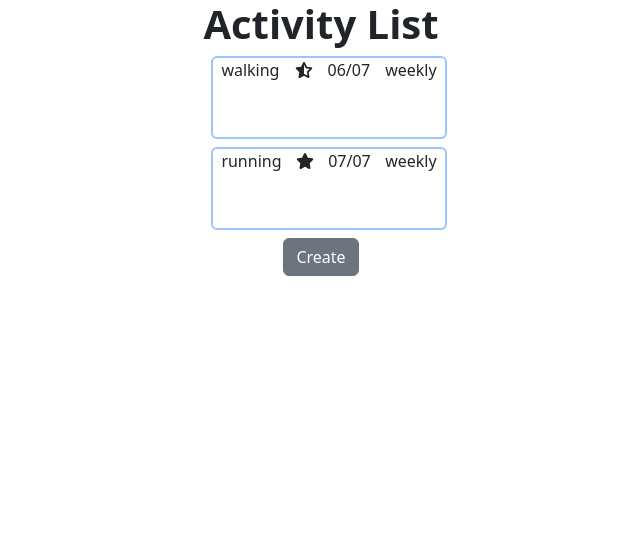
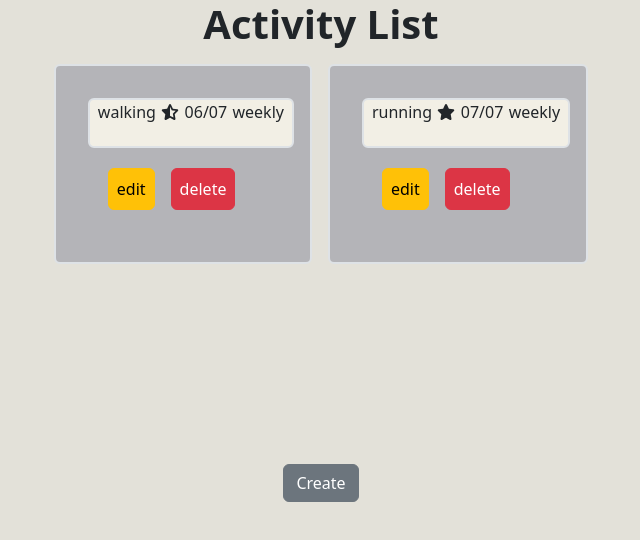
Before and after one commit to ravibarla/habit-tracker-4, a React (Create React App) app: page / in a window 1280 px wide. Shown: the top 540 px of the page, without its empty margins (319-959 px from the left). Built offline with nearby package versions, Linux system fonts and the light colour scheme.

Commit message:
adding background color and edit habitname functionality

```diff
--- a/src/component/App.js
+++ b/src/component/App.js
@@ -5,16 +5,18 @@ import "bootstrap/dist/css/bootstrap.min.css";
 import HabitList from "./HabitList";
 import CreateHabit from "./CreateHabit";
 import HabitTracker from "./HabitTracker";
-import Page404 from "./Page404"
+import EditHabit from "./edit";
+import Page404 from "./Page404";
 function App() {
   return (
-    <div className="App d-flex justify-content-center ">
+    <div className="App d-flex justify-content-center " style={{backgroundColor:"#E3E1D9",height:"100vh"}}>
       <Router basename="/">
         <Routes>
           <Route exact path="/" element={<HabitList />} />
           <Route exact path="tracker/:habitId" element={<HabitTracker />} />
+          <Route exact path="edit/:habitId" element={<EditHabit />} />
           <Route exact path="create" element={<CreateHabit />} />
-          <Route path="*" element={<Page404/>}/>
+          <Route path="*" element={<Page404 />} />
         </Routes>
       </Router>
     </div>
--- a/src/component/CreateHabit.js
+++ b/src/component/CreateHabit.js
@@ -1,7 +1,7 @@
 import { useState } from "react";
 import Heading from "./Heading";
 import { v4 as uuid } from "uuid";
-import { Navigate, useNavigate } from "react-router-dom";
+import { useNavigate } from "react-router-dom";
 import { useDispatch } from "react-redux";
 import { addHabit } from "../redux/habitSlice";
 const CreateHabit = (props) => {
@@ -12,7 +12,7 @@ const CreateHabit = (props) => {
   const dispatch = useDispatch();
   function getPreviousDay(date) {
     const currentDate = new Date(date);
-    currentDate.setDate(currentDate.getDate() - 1);
+    currentDate.setDate(currentDate.getDate());
     const year = currentDate.getFullYear();
     const month = String(currentDate.getMonth() + 1).padStart(2, "0");
     const day = String(currentDate.getDate()).padStart(2, "0");
@@ -21,8 +21,9 @@ const CreateHabit = (props) => {
 
   const handleForm = (e) => {
     e.preventDefault();
-    if (name === "enter a new habit:") {
+    if (name === "enter a new habit:" || name.toString().trim().length === 0) {
       alert("empty input");
+      return;
     }
     const newSubArray = [];
     const currentDate = new Date();
@@ -53,7 +54,16 @@ const CreateHabit = (props) => {
           onChange={(e) => setName(e.target.value)}
           type="text"
         />
-        <button className="btn btn-primary m-2">ADD</button>
+        <button className="btn btn-primary m-2" type="submit">
+          ADD
+        </button>
+        <button
+          className="btn btn-secondary m-2"
+          onClick={() => navigate(-1)}
+          type="button"
+        >
+          BACK
+        </button>
       </form>
     </div>
   );
--- a/src/component/Habit.js
+++ b/src/component/Habit.js
@@ -1,15 +1,34 @@
 import { useNavigate } from "react-router-dom";
 import Rating from "./Rating";
 import RatingFraction from "./RatingFraction";
+import { useDispatch } from "react-redux";
+import { removeHabit } from "../redux/habitSlice";
 const Habit = (props) => {
   //destructuring habit passsed as props
+  const dispatch = useDispatch();
+
   const { habit } = props;
-
   const navigate = useNavigate();
+  const removeHabitHandler = (e) => {
+    e.preventDefault();
+    e.stopPropagation();
+    dispatch(removeHabit(habit.id));
+  };
+  const handleEdit = (e) => {
+    e.preventDefault();
+    e.stopPropagation();
+    navigate(`edit/${habit.id}`);
+  };
   return (
     <div
-      className="d-flex flex-row  justify-content-between  border  border-primary-subtle rounded-top rounded-bottom rounded-end border-2 h-50 px-2 my-2 mx-2 w-100"
+      className="d-flex flex-column  border    rounded-top rounded-bottom rounded-end border-2 m-2 p-4 h-50 "
+      style={{ backgroundColor: "#B4B4B8",borderColor:"#F2EFE5"}}
       onClick={() => navigate(`tracker/${habit.id}`)}
+    >
+      <div
+        className="d-flex flex-row  justify-content-between  border   rounded-top rounded-bottom rounded-end border-2 h-75 px-2 my-2 mx-2 w-100"
+        style={{ backgroundColor: "#F2EFE5" ,borderColor:"#F2EFE5"}}
+        // onClick={() => navigate(`tracker/${habit.id}`)}
       >
         <div className="text-md-end justify-content-center">{habit.name}</div>
         {/* to render the ratings in icons*/}
@@ -19,6 +38,25 @@ const Habit = (props) => {
 
         <div className="">weekly</div>
       </div>
+      <div className="d-flex flex-column px-2 my-1 mx-1 pb-3 ps-3">
+        <div className="d-flex flex-row ">
+          <button
+            type="button"
+            className="btn btn-warning rounded d-inline-flex justify-content-center m-2 p-2"
+            onClick={(e) => handleEdit(e)}
+          >
+            edit
+          </button>
+          <button
+            onClick={(e) => removeHabitHandler(e)}
+            type="button"
+            className="btn btn-danger rounded d-inline-flex justify-content-center m-2 p-2"
+          >
+            delete
+          </button>
+        </div>
+      </div>
+    </div>
   );
 };
 
--- a/src/component/HabitList.js
+++ b/src/component/HabitList.js
@@ -8,12 +8,14 @@ const HabitList = (props) => {
   const navigate = useNavigate();
   const [heading] = useState("Activity List");
   return (
-    <div>
+    <div >
       <Heading heading={heading} />
       {/* mapping every habits and passing each habit as props*/}
-      {habitList.map((habit, i) => (
-        <Habit habit={habit} key={i} />
-      ))}
+      <div className="d-flex flex-row h-50 px-2 my-2 mx-2 w-auto">
+        {habitList.map((habit, i) => (
+          <Habit habit={habit} key={i} />
+        ))}
+      </div>
       <button
         onClick={() => navigate("create")}
         type="button"
--- a/src/component/HabitTracker.js
+++ b/src/component/HabitTracker.js
@@ -3,7 +3,7 @@ import Heading from "./Heading";
 import HistoryCard from "./HistoryCard";
 import { useSelector, useDispatch } from "react-redux";
 
-import { removeHabit } from "../redux/habitSlice";
+// import { removeHabit } from "../redux/habitSlice";
 const HabitTracker = (props) => {
   //getting the habit id
   const { habitId } = useParams();
@@ -18,12 +18,12 @@ const HabitTracker = (props) => {
   const navigate = useNavigate();
 
   //remove habit handler
-  const removeHabitHandle = () => {
-    //dispactching the remove action
-    dispatch(removeHabit(habitId));
-    //redirect to previous page
-    navigate(-1);
-  };
+  // const removeHabitHandle = () => {
+  //   //dispactching the remove action
+  //   dispatch(removeHabit(habitId));
+  //   //redirect to previous page
+  //   navigate(-1);
+  // };
   return (
     <div>
       {selectedHabit.length > 0 && (
@@ -42,13 +42,13 @@ const HabitTracker = (props) => {
           >
             back
           </button>
-          <button
+          {/* <button
             onClick={() => removeHabitHandle()}
             type="button"
             className="btn btn-danger rounded d-inline-flex justify-content-center m-2 p-2"
           >
             Remove
-          </button>
+          </button> */}
         </>
       )}
     </div>
--- /dev/null
+++ b/src/component/edit.js
@@ -0,0 +1,52 @@
+import { useState } from "react";
+import Heading from "./Heading";
+import { useNavigate, useParams } from "react-router-dom";
+import { useDispatch, useSelector } from "react-redux";
+
+import { updateHabit } from "../redux/habitSlice";
+const EditHabit = (props) => {
+  const { habitId } = useParams();
+  const habits = useSelector((state) => state.habits);
+  const currentHabit = habits.filter((habit) => habit.id == Object(habitId));
+  const [heading] = useState("Edit Habit :");
+  const [name, setName] = useState(currentHabit[0].name);
+  const navigate = useNavigate();
+  const dispatch = useDispatch();
+  const handleForm = (e) => {
+    e.preventDefault();
+    e.stopPropagation();
+    const changedName = name;
+    const updatedHabit = habits.map((habit) =>
+      habit.id == habitId ? { ...habit, name: changedName } : habit
+    );
+    dispatch(updateHabit(updatedHabit));
+    navigate("/");
+  };
+  return (
+    <div className="d-flex flex-column mb-3">
+      <Heading heading={heading} />
+      <form onSubmit={(e) => handleForm(e)}>
+        <input
+          placeholder={name}
+          onChange={(e) => setName(e.target.value)}
+          type="text"
+        />
+        <button
+          className="btn btn-primary m-2"
+          type="submit"
+          onClick={(e) => handleForm(e)}
+        >
+          Update
+        </button>
+        <button
+          className="btn btn-secondary m-2"
+          onClick={() => navigate(-1)}
+          type="button"
+        >
+          BACK
+        </button>
+      </form>
+    </div>
+  );
+};
+export default EditHabit;
--- a/src/redux/habitSlice.js
+++ b/src/redux/habitSlice.js
@@ -14,8 +14,18 @@ export const habitSlice = createSlice({
     updateHabit: (state, action) => {
       return action.payload;
     },
+    updateHabitName: (state, action) => {
+      const { id, name } = action.payload;
+      const habitIndex = state.findIndex((habit) => habit.id == id);
+      if (habitIndex !== -1) {
+        // Create a new copy of the habit with the updated name
+        console.log("hii")
+        return (state[habitIndex] = { ...state[habitIndex], name });
+      }
+    },
   },
 });
 
-export const { addHabit, removeHabit, updateHabit } = habitSlice.actions;
+export const { addHabit, removeHabit, updateHabit, updateHabitName } =
+  habitSlice.actions;
 export default habitSlice.reducer;
```
Lines whose indentation alone changed are shown as unchanged.
